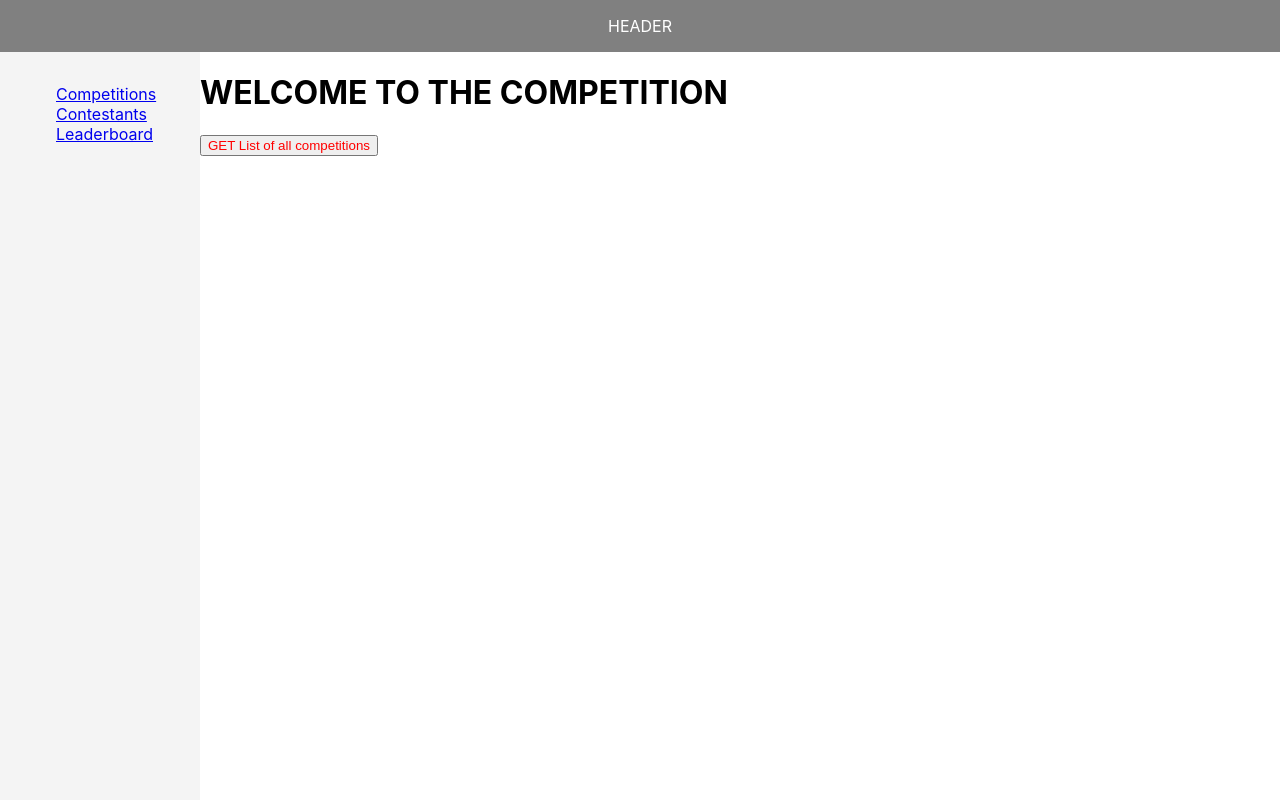
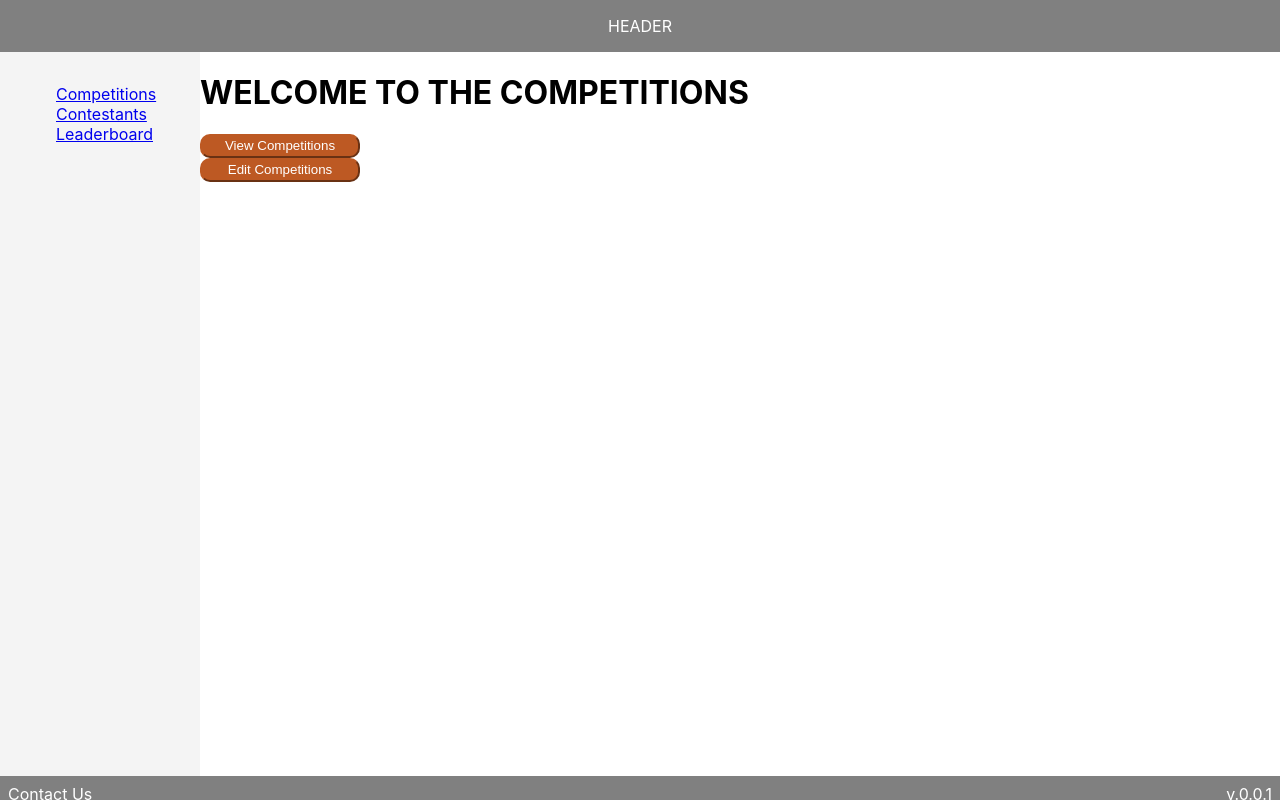
Before and after one commit to dddulan/climbappclone, a React (Create React App) app in the folder client/: page /competitions in a window 1280 px wide. Built offline with nearby package versions, Linux system fonts and the light colour scheme.

Commit message:
button styling

```diff
--- a/client/src/components/button/button.module.css
+++ b/client/src/components/button/button.module.css
@@ -1,3 +1,12 @@
 .tempButton {
-  color: red;
+  font-family: sans-serif;
+  overflow: hidden;
+  text-overflow: ellipsis;
+  height: 3dvh;
+  width: 20dvh;
+  color: white;
+  background-color: #BD5923;
+  border-color: #BD5923;
+  border-radius: 10px;
+  cursor: pointer;
 }
--- a/client/src/components/button/button.tsx
+++ b/client/src/components/button/button.tsx
@@ -1,15 +1,19 @@
-import React from 'react';
+import React, {useState} from 'react';
 import classes from "./button.module.css"
+
 
 interface MyButtonProps {
   onClick: (event: React.MouseEvent<HTMLButtonElement>) => void;
+  children: React.ReactNode;
 }
 
-const Button: React.FC<MyButtonProps> = ({ onClick }) => {
+const Button: React.FC<MyButtonProps> = ({ onClick, children }) => {
 
   return (
     <>
-      <button className={classes.tempButton} onClick={onClick}>GET List of all competitions</button>
+      <button className={classes.tempButton} onClick={onClick}>
+        {children}
+      </button>
     </>
   )
 }
--- a/client/src/components/layout/footer/footer.tsx
+++ b/client/src/components/layout/footer/footer.tsx
@@ -3,10 +3,12 @@ import classes from "../layout.module.css"
 const Footer = () => {
 
   return (
-    <>
-      <span>Footer</span>
-    </>
+    <div className={classes.footer}>
+      <span className={classes.footerLeft}>Contact Us</span>
+      <span className={classes.footerRight}>v.0.0.1</span>
+    </div>
   )
 }
 
+
 export default Footer
--- a/client/src/components/layout/layout.module.css
+++ b/client/src/components/layout/layout.module.css
@@ -34,3 +34,19 @@
   overflow-y: auto;
   background-color: #fff;
 }
+
+.footer {
+  height: 1dvh;
+  background-color: grey;
+  color: white;
+  padding: 1dvh;
+}
+
+.footerRight {
+  text-align: right;
+  float: right;
+}
+
+.footerLeft {
+  text-align: left;
+}
--- a/client/src/components/layout/layout.tsx
+++ b/client/src/components/layout/layout.tsx
@@ -2,6 +2,7 @@ import Header from "./header/header";
 import Navbar from "./navbar/navbar";
 import classes from "./layout.module.css"
 import { Outlet } from "react-router-dom";
+import Footer from "./footer/footer";
 
 const Layout = () => {
   return (
@@ -13,6 +14,7 @@ const Layout = () => {
           <Outlet />
         </main>
       </div>
+      <Footer />
     </div>
   );
 };
--- a/client/src/pages/competitions.tsx
+++ b/client/src/pages/competitions.tsx
@@ -12,15 +12,19 @@ const Competitions: React.FC = () => {
 
   return (
     <div>
-      <h1>WELCOME TO THE COMPETITION</h1>
+      <h1>WELCOME TO THE COMPETITIONS</h1>
 
-      <Button onClick={testfn}></Button>
+      <Button onClick={testfn}>View Competitions</Button>
 
       <div>
         <span>{message}</span>
+      </div>
+      <div>
+         <Button onClick={testfn}>Edit Competitions</Button>
       </div>
     </div>
   );
 };
 
+
 export default Competitions;
--- a/client/src/pages/contestants.tsx
+++ b/client/src/pages/contestants.tsx
@@ -1,9 +1,24 @@
-import React from "react";
+import React, { useState } from "react";
+import Button from "../components/button/button"
 
 const Contestants: React.FC = () => {
+  const [message, setMessage] = useState<string>("");
+
+  const testfn = () => {
+    fetch("http://localhost:5000/api/message")
+      .then((res) => res.json())
+      .then((data) => setMessage(data.message));
+  };
+
   return (
     <div>
-      <h1>WELCOME TO THE CONTESTANT</h1>
+      <h1>WELCOME TO THE CONTESTANTS</h1>
+
+      <Button onClick={testfn}>View Contestants</Button>
+
+      <div>
+        <span>{message}</span>
+      </div>
     </div>
   );
 };
--- a/client/src/pages/leaderboard.tsx
+++ b/client/src/pages/leaderboard.tsx
@@ -1,10 +1,24 @@
-import React from "react";
+import React, { useState } from "react";
+import Button from "../components/button/button"
 
 const Leaderboard: React.FC = () => {
+  const [message, setMessage] = useState<string>("");
+
+  const testfn = () => {
+    fetch("http://localhost:5000/api/message")
+      .then((res) => res.json())
+      .then((data) => setMessage(data.message));
+  };
 
   return (
     <div>
-      <h1>WELCOME TO THE LEADERBORD</h1>
+      <h1>WELCOME TO THE LEADERBOARD</h1>
+
+      <Button onClick={testfn}>View Leaderboard</Button>
+
+      <div>
+        <span>{message}</span>
+      </div>
     </div>
   );
 };
```
